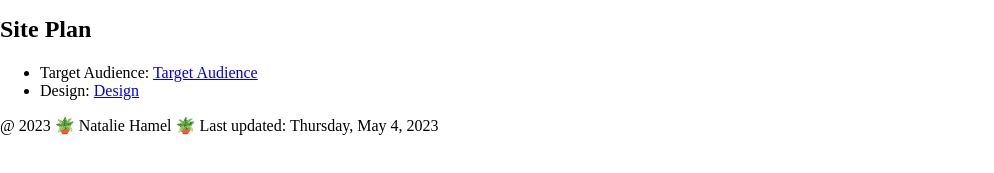
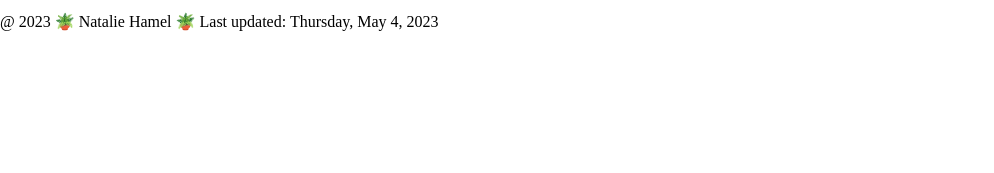
Before and after one commit to nataliehamel/wdd230, a plain HTML site: page lesson3/index.html in a window 1280 px wide. Shown: the part 149-322 px from the top of the page, without its empty margins (0-994 px from the left). Drawn offline with Linux system fonts and the light colour scheme.

```diff
--- a/lesson3/index.html
+++ b/lesson3/index.html
@@ -16,10 +16,7 @@
             <img src="images/logo.jpg" alt="logo">
         </header>
         <main>
-            <h2>Site Plan</h2>
-        <ul class="pages">
-            <li>Target Audience: <a href='lesson3/target-audience.html'>Target Audience</a></li>
-            <li>Design: <a href='lesson3/design.html'>Design</a></li>
+
         </main>
         <footer>
             <p>@ 2023 🪴 Natalie Hamel 🪴
```
Also changed, not shown: index.html (+1 -1 lines).
